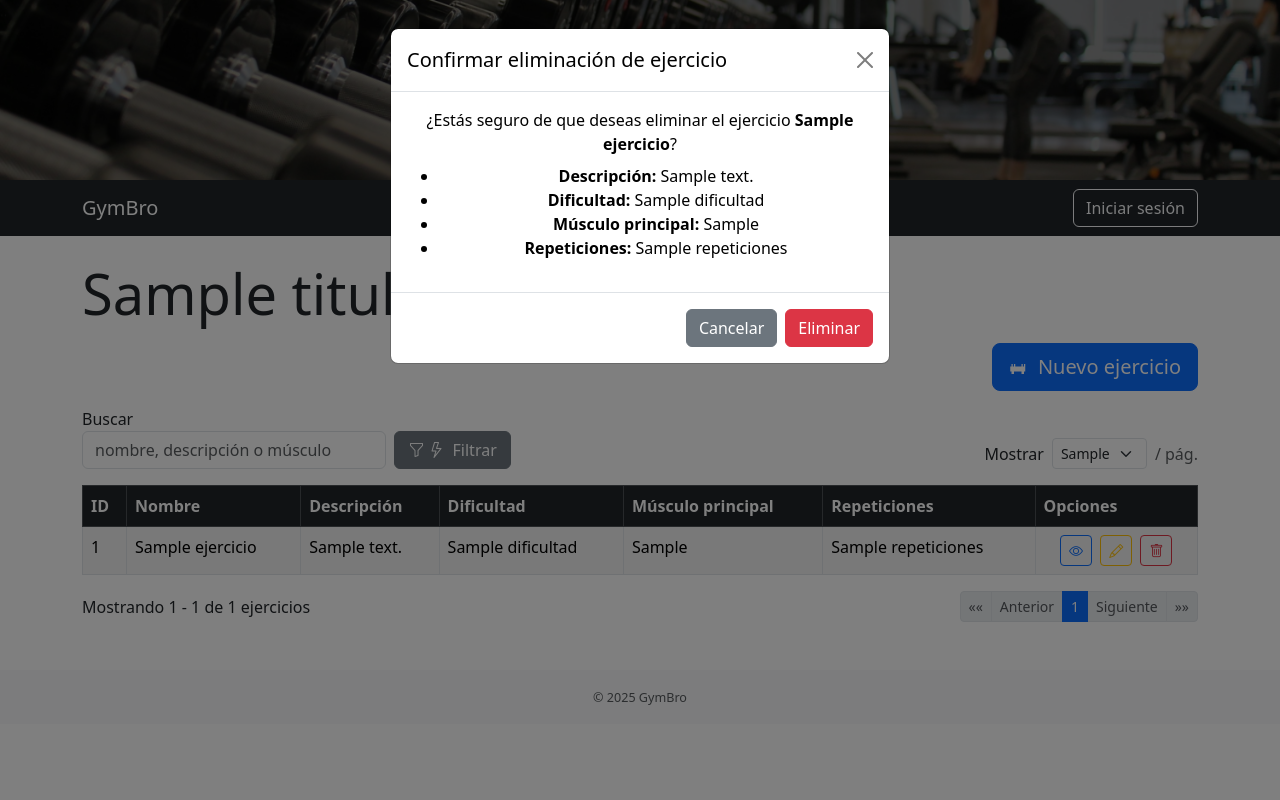
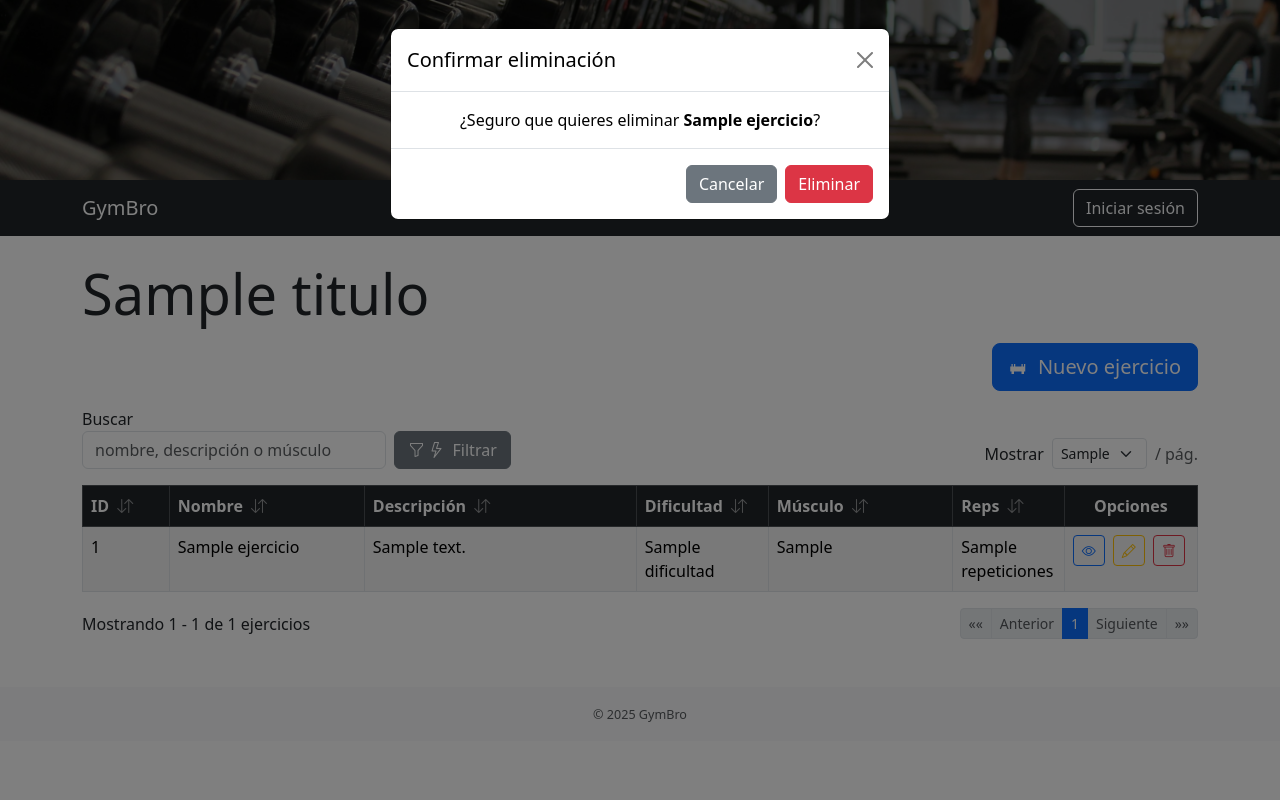
Before and after one commit to Guillemat09/gymbro, a Symfony app: template templates/ejercicio/index.html.twig in a window 1280 px wide, after a click on "Eliminar". Run offline with Twig, Linux system fonts and the light colour scheme; the template is opened without the code that fills it: most values are stand-ins (such as "Sample title", 1, 10 or a date in 2020); some libraries are stand-ins or nearby versions.

Commit message:
fin ordenaciones

```diff
--- a/templates/ejercicio/index.html.twig
+++ b/templates/ejercicio/index.html.twig
@@ -87,73 +87,142 @@
             </form>
         </div>
     </div>
+ {# ====== Ordenación con iconos ====== #}
+{% set currentSort = app.request.query.get('sort') %}
+{% set currentDir  = app.request.query.get('direction')|default('asc') %}
+
+{% macro sort_icon(field, currentSort, currentDir) %}
+    {% if currentSort == field %}
+        {% if currentDir == 'desc' %}
+            <i class="bi bi-caret-down-fill ms-1"></i>
+        {% else %}
+            <i class="bi bi-caret-up-fill ms-1"></i>
+        {% endif %}
+    {% else %}
+        <i class="bi bi-arrow-down-up ms-1 opacity-50"></i>
+    {% endif %}
+{% endmacro %}
+{% import _self as self %}
 
 <table class="table table-striped table-bordered">
     <thead class="table-dark">
         <tr>
-                <th>ID</th>
-                <th>Nombre</th>
-                <th>Descripción</th>
-                <th>Dificultad</th>
-                <th>Músculo principal</th>
-                <th>Repeticiones</th>
-                <th>Opciones</th>
+            <th style="width: 8%;">
+                <span class="sortable-header">
+                    {{ knp_pagination_sortable(ejercicios, 'ID', 'e.id')|raw }}
+                </span>
+                {{ self.sort_icon('e.id', currentSort, currentDir) }}
+            </th>
+
+            <th style="width: 18%;">
+                <span class="sortable-header">
+                    {{ knp_pagination_sortable(ejercicios, 'Nombre', 'e.nombre')|raw }}
+                </span>
+                {{ self.sort_icon('e.nombre', currentSort, currentDir) }}
+            </th>
+
+            <th style="width: 25%; white-space: nowrap;">
+                <span class="sortable-header">
+                    {{ knp_pagination_sortable(ejercicios, 'Descripción', 'e.descripcion')|raw }}
+                </span>
+                {{ self.sort_icon('e.descripcion', currentSort, currentDir) }}
+            </th>
+
+            <th style="width: 12%;">
+                <span class="sortable-header">
+                    {{ knp_pagination_sortable(ejercicios, 'Dificultad', 'e.dificultad')|raw }}
+                </span>
+                {{ self.sort_icon('e.dificultad', currentSort, currentDir) }}
+            </th>
+
+            <th style="width: 17%;">
+                <span class="sortable-header">
+                    {{ knp_pagination_sortable(ejercicios, 'Músculo', 'e.musculoPrincipal')|raw }}
+                </span>
+                {{ self.sort_icon('e.musculoPrincipal', currentSort, currentDir) }}
+            </th>
+
+            <th style="width: 10%;">
+                <span class="sortable-header">
+                    {{ knp_pagination_sortable(ejercicios, 'Reps', 'e.repeticiones')|raw }}
+                </span>
+                {{ self.sort_icon('e.repeticiones', currentSort, currentDir) }}
+            </th>
+
+            <th class="text-center" style="width: 10%; white-space: nowrap;">
+                Opciones
+            </th>
         </tr>
     </thead>
+
     <tbody>
         {% for ejercicio in ejercicios %}
             <tr>
                 <td>{{ ejercicio.id }}</td>
                 <td>{{ ejercicio.nombre }}</td>
-                    <td>{{ ejercicio.descripcion }}</td>
+                <td class="text-truncate" style="max-width: 250px;">
+                    {{ ejercicio.descripcion }}
+                </td>
                 <td>{{ ejercicio.dificultad }}</td>
                 <td>{{ ejercicio.musculoPrincipal }}</td>
                 <td>{{ ejercicio.repeticiones }}</td>
-                    <td class="text-center">
-                        <a href="{{ path('ejercicio_visualizar', {'id': ejercicio.id}) }}" class="btn btn-outline-primary btn-sm" title="Visualizar">
+
+                <td class="text-center" style="white-space: nowrap;">
+                    <a href="{{ path('ejercicio_visualizar', {'id': ejercicio.id}) }}"
+                       class="btn btn-outline-primary btn-sm me-1" title="Visualizar">
                         <i class="bi bi-eye"></i>
                     </a>
-                        <a href="{{ path('ejercicio_editar', {'id': ejercicio.id}) }}" class="btn btn-outline-warning btn-sm ms-1" title="Editar">
+
+                    <a href="{{ path('ejercicio_editar', {'id': ejercicio.id}) }}"
+                       class="btn btn-outline-warning btn-sm me-1" title="Editar">
                         <i class="bi bi-pencil"></i>
                     </a>
-                        <button type="button" class="btn btn-outline-danger btn-sm ms-1" title="Eliminar"
-                                data-bs-toggle="modal" data-bs-target="#modalEliminarEjercicio{{ ejercicio.id }}">
+
+                    <button type="button"
+                            class="btn btn-outline-danger btn-sm me-1"
+                            title="Eliminar"
+                            data-bs-toggle="modal"
+                            data-bs-target="#modalEliminarEjercicio{{ ejercicio.id }}">
                         <i class="bi bi-trash"></i>
                     </button>
-                        <div class="modal fade" id="modalEliminarEjercicio{{ ejercicio.id }}" tabindex="-1" aria-labelledby="modalLabelEjercicio{{ ejercicio.id }}" aria-hidden="true">
+
+                    {# Modal #}
+                    <div class="modal fade" id="modalEliminarEjercicio{{ ejercicio.id }}"
+                         tabindex="-1" aria-hidden="true">
                         <div class="modal-dialog">
                             <div class="modal-content">
                                 <div class="modal-header">
-                                <h5 class="modal-title" id="modalLabelEjercicio{{ ejercicio.id }}">Confirmar eliminación de ejercicio</h5>
-                                <button type="button" class="btn-close" data-bs-dismiss="modal" aria-label="Cerrar"></button>
+                                    <h5 class="modal-title">Confirmar eliminación</h5>
+                                    <button class="btn-close" data-bs-dismiss="modal"></button>
                                 </div>
                                 <div class="modal-body">
-                                ¿Estás seguro de que deseas eliminar el ejercicio <strong>{{ ejercicio.nombre }}</strong>?
-                                <ul class="mt-2">
-                                    <li><strong>Descripción:</strong> {{ ejercicio.descripcion }}</li>
-                                    <li><strong>Dificultad:</strong> {{ ejercicio.dificultad }}</li>
-                                    <li><strong>Músculo principal:</strong> {{ ejercicio.musculoPrincipal }}</li>
-                                    <li><strong>Repeticiones:</strong> {{ ejercicio.repeticiones }}</li>
-                                </ul>
+                                    ¿Seguro que quieres eliminar
+                                    <strong>{{ ejercicio.nombre }}</strong>?
                                 </div>
                                 <div class="modal-footer">
-                                <button type="button" class="btn btn-secondary" data-bs-dismiss="modal">Cancelar</button>
-                                <form method="post" action="{{ path('ejercicio_eliminar', {'id': ejercicio.id}) }}">
-                                    <button type="submit" class="btn btn-danger">Eliminar</button>
+                                    <button class="btn btn-secondary" data-bs-dismiss="modal">Cancelar</button>
+                                    <form method="post"
+                                          action="{{ path('ejercicio_eliminar', {'id': ejercicio.id}) }}">
+                                        <button class="btn btn-danger">Eliminar</button>
                                     </form>
                                 </div>
                             </div>
                         </div>
                     </div>
+
                 </td>
             </tr>
         {% else %}
             <tr>
-                    <td colspan="7" class="text-center">No hay ejercicios registrados.</td>
+                <td colspan="7" class="text-center text-muted">
+                    No hay ejercicios registrados.
+                </td>
             </tr>
         {% endfor %}
     </tbody>
 </table>
+
+
 
     <div class="d-flex justify-content-between align-items-center mt-3">
         <div>
@@ -193,6 +262,16 @@
             </nav>
         </div>
     </div>
+<style>
+    thead.table-dark a {
+        color: #fff !important;
+        text-decoration: none !important;
+    }
+    thead.table-dark a:hover {
+        color: #ccc !important;
+        text-decoration: underline;
+    }
+</style>
 
     <script>
         document.getElementById('per_page')?.addEventListener('change', function() {
```
Also changed, not shown: templates/clase/index.html.twig (+112 -27 lines). Lines whose indentation alone changed are shown as unchanged.
